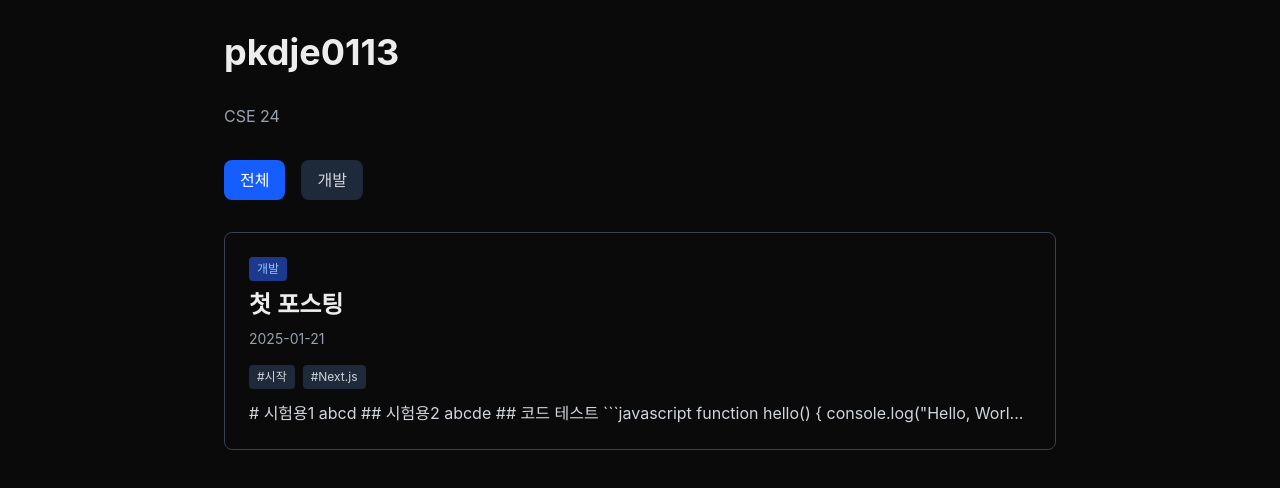
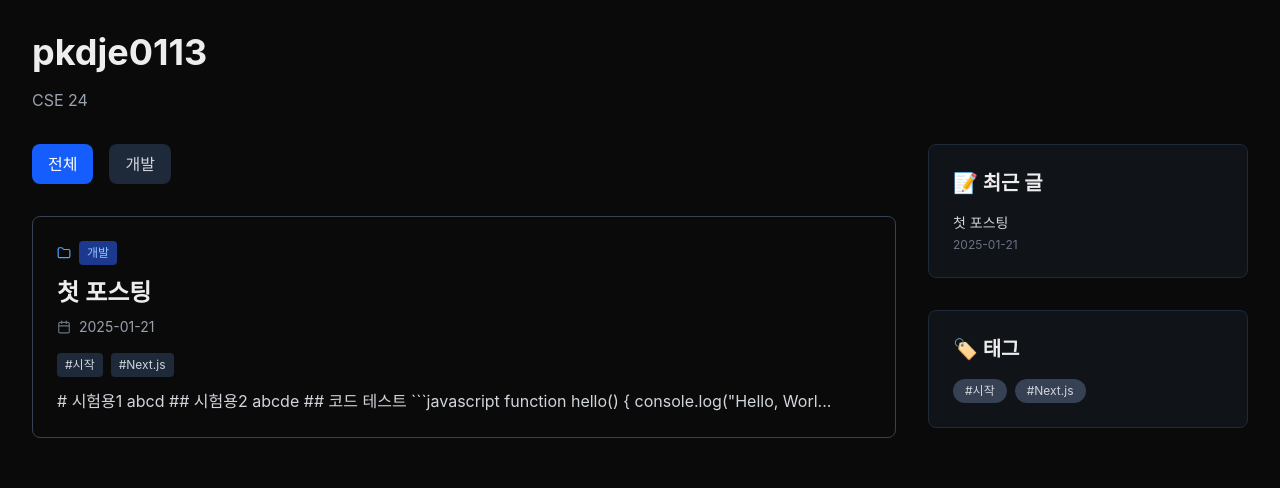
Before and after one commit to pkdje/pkdje.github.io, a Next.js app: page / in a window 1280 px wide. Shown: the top 488 px of the page. Built offline with nearby package versions, Linux system fonts and the light colour scheme; no server answers; a web font is replaced by a local one.

Commit message:
Add hover animations, sidebar, and icons

```diff
--- a/app/category/[category]/page.tsx
+++ b/app/category/[category]/page.tsx
@@ -28,7 +28,7 @@ export default async function CategoryPage({
       <div className="space-y-4">
         {posts.map((post) => (
           <Link href={`/posts/${post.slug}`} key={post.slug}>
-            <article className="border border-gray-700 p-6 rounded-lg hover:border-gray-500 transition cursor-pointer">
+            <article className="border border-gray-700 p-6 rounded-lg hover:border-gray-500 hover:-translate-y-1 hover:shadow-xl hover:shadow-blue-900/20 transition-all duration-300 cursor-pointer">
               <h2 className="text-2xl font-semibold mb-2">{post.title}</h2>
               <p className="text-gray-400 text-sm mb-4">{post.date}</p>
               {post.tags && post.tags.length > 0 && (
--- a/app/page.tsx
+++ b/app/page.tsx
@@ -1,30 +1,41 @@
 import { getAllPosts, getCategoryDisplayName } from '@/lib/posts';
 import Link from 'next/link';
 import CategoryNav from '@/components/CategoryNav';
+import Sidebar from '@/components/Sidebar';
+import { Calendar, Folder } from 'lucide-react';
 
 export default function Home() {
   const posts = getAllPosts();
 
   return (
-    <main className="min-h-screen p-8 max-w-4xl mx-auto">
-      <h1 className="text-4xl font-bold mb-8">pkdje0113</h1>
+    <main className="p-8 max-w-7xl mx-auto">
+      <div className="max-w-4xl">
+        <h1 className="text-4xl font-bold mb-4">pkdje0113</h1>
         <p className="text-gray-400 mb-8">
           CSE 24
         </p>
+      </div>
 
+      <div className="flex gap-8">
+        {/* 메인 컨텐츠 */}
+        <div className="flex-1 max-w-4xl">
           <CategoryNav />
 
           <div className="space-y-4">
             {posts.map((post) => (
               <Link href={`/posts/${post.slug}`} key={post.slug}>
-            <article className="border border-gray-700 p-6 rounded-lg hover:border-gray-500 transition cursor-pointer">
-              <div className="flex items-center gap-2 mb-2">
+                <article className="border border-gray-700 p-6 rounded-lg hover:border-gray-500 hover:-translate-y-1 hover:shadow-xl hover:shadow-blue-900/20 transition-all duration-300 cursor-pointer">
+                  <div className="flex items-center gap-2 mb-3">
+                    <Folder size={14} className="text-blue-400" />
                     <span className="text-xs bg-blue-900 text-blue-300 px-2 py-1 rounded">
                       {getCategoryDisplayName(post.category || 'general')}
                     </span>
                   </div>
                   <h2 className="text-2xl font-semibold mb-2">{post.title}</h2>
-              <p className="text-gray-400 text-sm mb-4">{post.date}</p>
+                  <div className="flex items-center gap-2 mb-4">
+                    <Calendar size={14} className="text-gray-500" />
+                    <p className="text-gray-400 text-sm">{post.date}</p>
+                  </div>
                   {post.tags && post.tags.length > 0 && (
                     <div className="flex gap-2 mb-3">
                       {post.tags.map((tag) => (
@@ -42,6 +53,15 @@ export default function Home() {
               </Link>
             ))}
           </div>
+        </div>
+
+        {/* 사이드바 */}
+        <div className="hidden lg:block w-80 flex-shrink-0">
+          <div className="sticky top-24">
+            <Sidebar />
+          </div>
+        </div>
+      </div>
     </main>
   );
 }
--- /dev/null
+++ b/components/Sidebar.tsx
@@ -0,0 +1,48 @@
+import { getAllPosts, getAllTags } from '@/lib/posts';
+import Link from 'next/link';
+
+export default function Sidebar() {
+  const posts = getAllPosts().slice(0, 5); // 최근 5개
+  const allTags = getAllTags().slice(0, 10); // 상위 10개
+
+  return (
+    <aside className="space-y-8">
+      {/* 최근 글 */}
+      <div className="bg-gray-800/30 p-6 rounded-lg border border-gray-800">
+        <h3 className="text-xl font-bold mb-4 flex items-center gap-2">
+          📝 최근 글
+        </h3>
+        <ul className="space-y-3">
+          {posts.map((post) => (
+            <li key={post.slug}>
+              <Link
+                href={`/posts/${post.slug}`}
+                className="text-gray-300 hover:text-white transition text-sm line-clamp-1"
+              >
+                {post.title}
+              </Link>
+              <p className="text-gray-500 text-xs mt-1">{post.date}</p>
+            </li>
+          ))}
+        </ul>
+      </div>
+
+      {/* 인기 태그 */}
+      <div className="bg-gray-800/30 p-6 rounded-lg border border-gray-800">
+        <h3 className="text-xl font-bold mb-4 flex items-center gap-2">
+          🏷️ 태그
+        </h3>
+        <div className="flex flex-wrap gap-2">
+          {allTags.map((tag) => (
+            <span
+              key={tag}
+              className="text-xs bg-gray-700 text-gray-300 px-3 py-1 rounded-full hover:bg-gray-600 transition cursor-pointer"
+            >
+              #{tag}
+            </span>
+          ))}
+        </div>
+      </div>
+    </aside>
+  );
+}
--- a/package.json
+++ b/package.json
@@ -12,6 +12,7 @@
     "@tailwindcss/typography": "^0.5.19",
     "@types/react-syntax-highlighter": "^15.5.13",
     "gray-matter": "^4.0.3",
+    "lucide-react": "^0.562.0",
     "next": "16.1.1",
     "react": "19.2.3",
     "react-dom": "19.2.3",
```
Also changed, not shown: 1 other file (tests, documents, lock files or other folders). Lines whose indentation alone changed are shown as unchanged.
